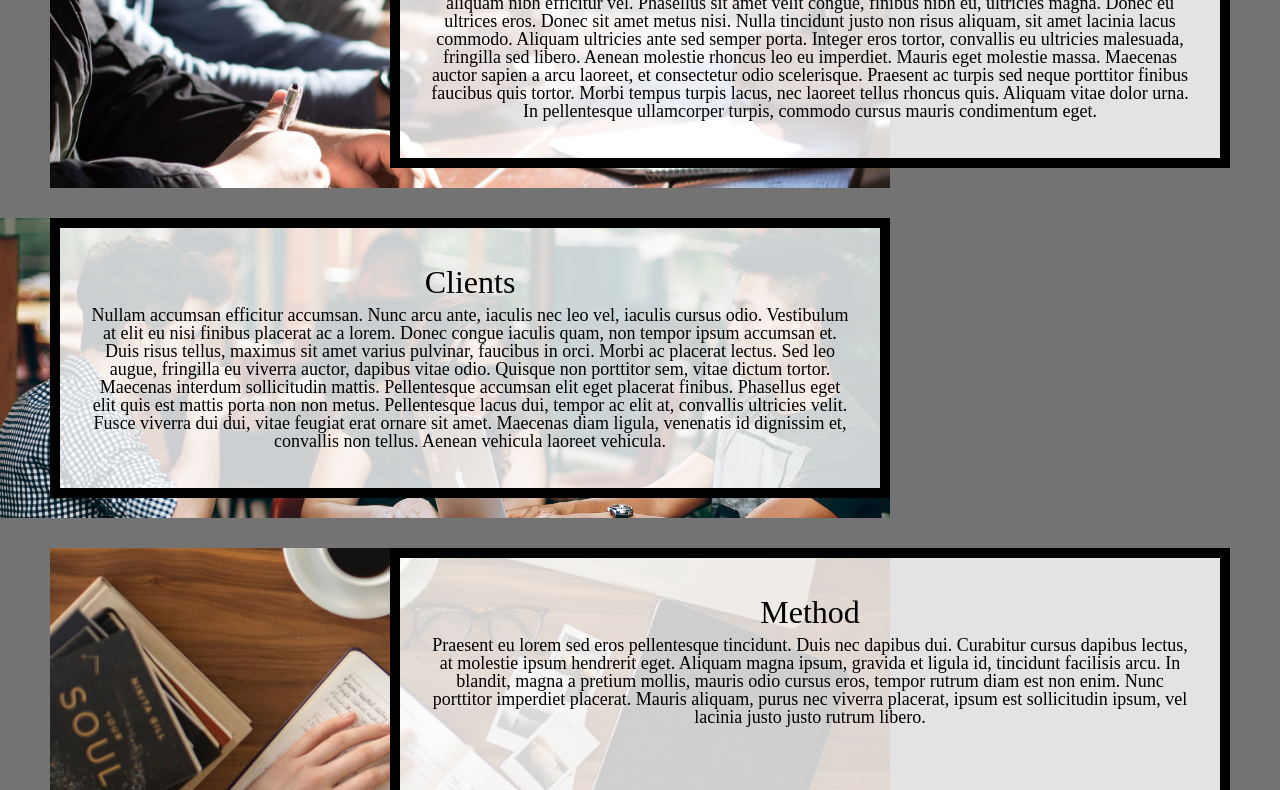
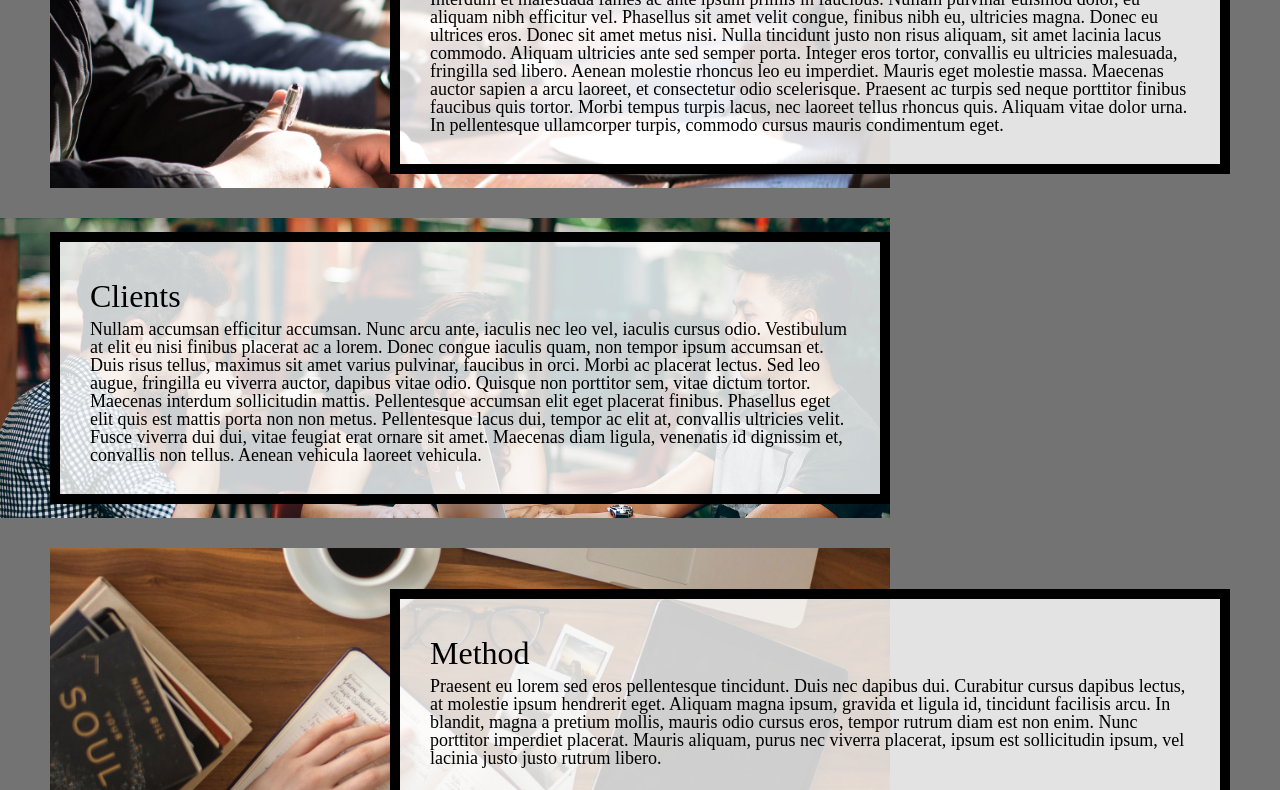
Before and after one commit to zhangedi/homework3-2022, a plain HTML site: page index.html in a window 1280 px wide. Shown: the part 590-1380 px from the top of the page. Drawn offline with Linux system fonts and the light colour scheme.

Commit message:
Add files via upload

```diff
--- a/css/style.css
+++ b/css/style.css
@@ -175,7 +175,7 @@ img{
   z-index: 1;
 }
 .text{
-  text-align: center;
+  align-self: center;
   max-height: 25vh;
   overflow:scroll;
 }
```
